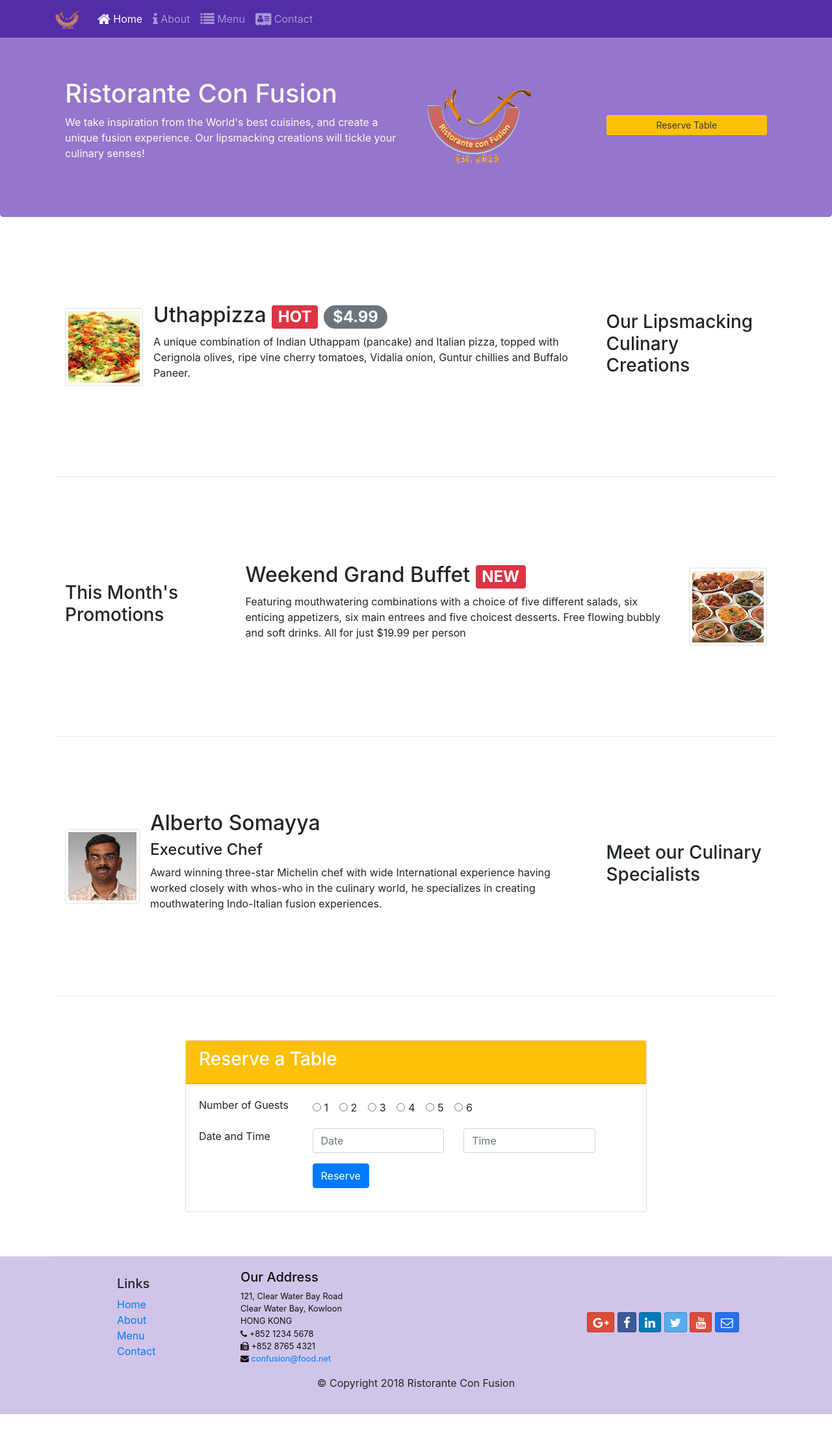
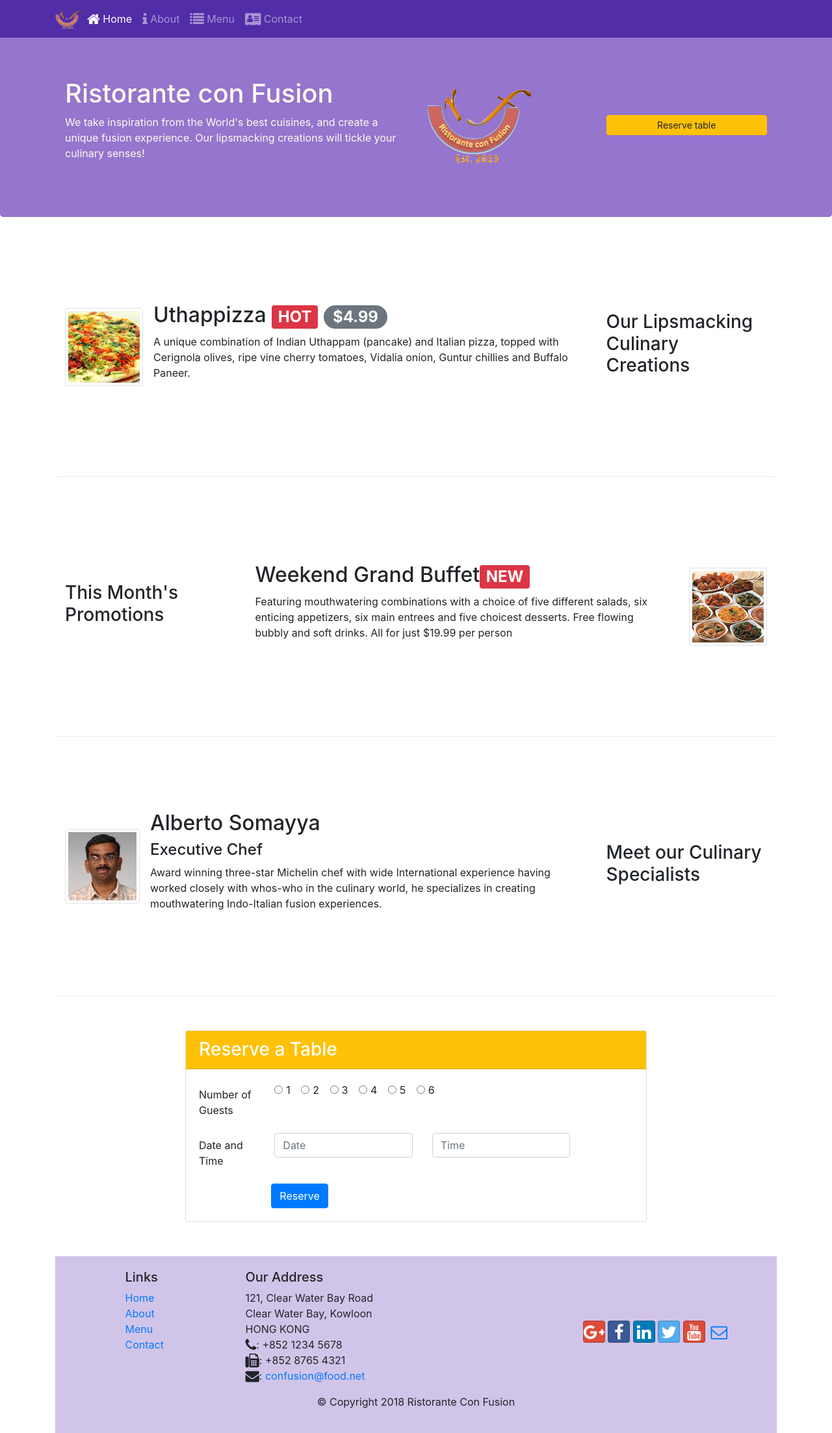
Before and after one commit to ivanseibel/conFusion, a website: page index.html in a window 1280 px wide. Shown: the whole page at 65% size. Before the commit the page ends 2177 px from the top, so only its background shows below. Drawn offline with nearby package versions, Linux system fonts and the light colour scheme.

Commit message:
Assignment 2 - week 2 - some corrections

```diff
--- a/index.html
+++ b/index.html
@@ -2,6 +2,7 @@
 <html lang="en">
 
 <head>
+  <meta name="viewport" content="width=device-width, initial-scale=1, shrink-to-fit=no">
   <!-- Required meta tags always come first -->
   <meta charset="utf-8">
   <meta name="viewport" content="width=device-width, initial-scale=1, shrink-to-fit=no">
@@ -9,70 +10,54 @@
 
   <!-- Bootstrap CSS -->
   <link rel="stylesheet" href="node_modules/bootstrap/dist/css/bootstrap.min.css">
-  <link rel="stylesheet" href="css/styles.css">
   <link rel="stylesheet" href="node_modules/font-awesome/css/font-awesome.min.css">
   <link rel="stylesheet" href="node_modules/bootstrap-social/bootstrap-social.css">
-
+  <link rel="stylesheet" href="css/styles.css">
   <title>Ristorante Con Fusion</title>
 </head>
 
 <body>
-
   <nav class="navbar navbar-dark navbar-expand-sm fixed-top">
-    <div class="container ">
-
+    <div class="container">
       <button class="navbar-toggler" type="button" data-toggle="collapse" data-target="#Navbar">
         <span class="navbar-toggler-icon"></span>
       </button>
-
-      <a href="#" class="navbar-brand">
-        <img src="img/logo.png" alt="Con Fusion Logo" height="30" width="41">
-      </a>
-
-      <div class="collapse navbar-collapse mr-auto" id="Navbar">
-        <ul class="navbar-nav ">
+      <a class="navbar-brand mr-auto" href="#"><img src="img/logo.png" height="30" width="41"></a>
+      <div class="collapse navbar-collapse" id="Navbar">
+        <ul class="navbar-nav mr-auto">
           <li class="nav-item active">
-            <a href="#" class="nav-link">
-              <i class="fa fa-home fa-lg"></i> Home
+            <a class="nav-link" href="#">
+              <span class="fa fa-home fa-lg"></span>
+              Home
             </a>
           </li>
-          <li class="nav-item">
-            <a href="./aboutus.html" class="nav-link">
-              <i class="fa fa-info fa-lg"></i> About
-            </a>
+          <li class="nav-item"><a class="nav-link" href="./aboutus.html"><span class="fa fa-info fa-lg"></span>
+              About</a></li>
+          <li class="nav-item"><a class="nav-link" href="#"><span class="fa fa-list fa-lg"></span> Menu</a>
           </li>
-          <li class="nav-item">
-            <a href="#" class="nav-link">
-              <i class="fa fa-list fa-lg"></i> Menu
-            </a>
-          </li>
-          <li class="nav-item">
-            <a href="./contactus.html" class="nav-link">
-              <i class="fa fa-address-card fa-lg"></i> Contact
-            </a>
-          </li>
+          <li class="nav-item"><a class="nav-link" href="./contactus.html"><span
+                class="fa fa-address-card fa-lg"></span>
+              Contact</a></li>
         </ul>
-
       </div>
-
     </div>
   </nav>
 
   <header class="jumbotron">
     <div class="container">
-      <div class="row row-header align-items-center">
+      <di class="row row-header" v>
         <div class="col-12 col-sm-6">
-          <h1>Ristorante Con Fusion</h1>
+          <h1>Ristorante con Fusion</h1>
           <p>We take inspiration from the World's best cuisines, and create a unique fusion experience. Our
             lipsmacking creations will tickle your culinary senses!</p>
         </div>
         <div class="col-12 col-sm-3 align-self-center">
-          <img src="img/logo.png" alt="Con Fusion Logo" class="img-fluid">
+          <img src="img/logo.png" class="img-fluid">
         </div>
-        <div class="col-12 col-sm-3 align-self-center">
-          <a href="#reservetable" class="btn btn-sm bg-warning col-sm-12 text-dark">
-            Reserve Table
-          </a>
+        <div class="col-12 col-sm-3 d-flex align-items-center">
+          <!-- <button class="btn btn-warning btn-block btn-sm"> -->
+          <a href="#reserveTable" class="btn btn-warning btn-block btn-sm">Reserve table</a>
+          <!-- </button> -->
         </div>
     </div>
     </div>
@@ -80,32 +65,23 @@
 
   <div class="container">
     <div class="row row-content align-items-center">
-
       <div class="col-12 col-sm-4 order-sm-last col-md-3">
         <h3>Our Lipsmacking Culinary Creations</h3>
       </div>
-
-      <div class="col col-sm  order-sm-first  col-md">
-
+      <div class="col col-sm order-sm-first col-md">
         <div class="media">
-
-          <img src="./img/uthappizza.png" class="d-flex mr-3 img-thumbnail align-self-center">
-
-
+          <img class="d-flex mr-3 img-thumbnail align-self-center" src="img/uthappizza.png" alt="Uthappizza">
           <div class="media-body">
-            <h2 class="mt-0">
-              Uthappizza <span class="badge badge-danger">HOT</span> <span
-                class="badge badge-pill badge-secondary">$4.99</span>
-            </h2>
-            <p class="d-none d-sm-block">
-              A unique combination of Indian Uthappam (pancake) and Italian pizza, topped
-              with Cerignola olives,
-              ripe vine cherry tomatoes, Vidalia onion, Guntur chillies and Buffalo Paneer.
-            </p>
+            <h2 class="mt-0">Uthappizza <span class="badge badge-danger">HOT</span> <span
+                class="badge badge-pill badge-secondary">$4.99</span></h2>
+            <p class="d-none d-sm-block">A unique combination of Indian Uthappam (pancake) and
+              Italian pizza, topped with Cerignola olives, ripe vine
+              cherry tomatoes, Vidalia onion, Guntur chillies and
+              Buffalo Paneer.</p>
+          </div>
+        </div>
       </div>
 
-        </div>
-      </div>
     </div>
 
 
@@ -113,40 +89,105 @@
       <div class="col-12 col-sm-4 col-md-3">
         <h3>This Month's Promotions</h3>
       </div>
+
       <div class="col col-sm col-md">
         <div class="media">
+
           <div class="media-body">
-            <h2>Weekend Grand Buffet <span class="badge badge-danger">NEW</span></h2>
-            <p class="d-none d-sm-block">Featuring mouthwatering combinations with a choice of five different
-              salads, six enticing appetizers,
-              six main entrees and five choicest desserts. Free flowing bubbly and soft drinks. All for just
+            <div class="col col-sm col-md">
+              <h2 class="mt-0">Weekend Grand Buffet<span class="badge badge-danger">NEW</span></h2>
+              <p class="d-none d-sm-block">Featuring mouthwatering combinations with a choice of five
+                different salads, six enticing
+                appetizers,
+                six main entrees and five choicest desserts. Free flowing bubbly and soft drinks. All
+                for
+                just
                 $19.99 per person </p>
             </div>
-          <img src="./img/buffet.png" alt="Buffet" class="d-flex ml-3 img-thumbnail align-self-center">
+          </div>
+          <img class="d-flex ml-3 img-thumbnail align-self-center" src="img/buffet.png" alt="Buffet">
+        </div>
+
+      </div>
+    </div>
+
+    <div class="row row-content align-items-center">
+      <div class="col-12 col-sm-4  order-sm-last col-md-3">
+        <h3>Meet our Culinary Specialists</h3>
+      </div>
+      <div class="col col-sm order-sm-first col-md">
+        <div class="media">
+          <img class="d-flex mr-3 img-thumbnail align-self-center" src="img/alberto.png" alt="Alberto Somayya">
+          <div class="media-body">
+            <h2 class="mt-0">Alberto Somayya</h2>
+            <h4>Executive Chef</h4>
+            <p class="d-none d-sm-block">Award winning three-star Michelin chef with wide
+              International experience having worked closely with
+              whos-who in the culinary world, he specializes in
+              creating mouthwatering Indo-Italian fusion experiences.
+            </p>
+          </div>
         </div>
       </div>
     </div>
 
-    <div class="row row-content align-items-center">
-
-      <div class="col-12 col-sm-4 order-sm-last col-md-3">
-        <h3>Meet our Culinary Specialists</h3>
+    <div id="reserveTable" class="row row-content align-items-center">
+      <div class="col-12 col-sm-8 offset-sm-2">
+        <div class="card">
+          <h3 class="card-header bg-warning text-white">Reserve a Table</h3>
+          <div class="card-body">
+            <form>
+              <div class="form-group row">
+                <legend class="col-form-label col-sm-2">Number of Guests</legend>
+                <div class="col-sm-10">
+                  <div class="form-check form-check-inline">
+                    <input class="form-check-input" type="radio" name="numberOfGuests" id="inlineRadio1"
+                      value="Number of Guests">
+                    <label class="form-check-label" for="inlineRadio1">1</label>
+                  </div>
+                  <div class="form-check form-check-inline">
+                    <input class="form-check-input" type="radio" name="numberOfGuests" id="inlineRadio2"
+                      value="Number of Guests">
+                    <label class="form-check-label" for="inlineRadio2">2</label>
+                  </div>
+                  <div class="form-check form-check-inline">
+                    <input class="form-check-input" type="radio" name="numberOfGuests" id="inlineRadio3"
+                      value="Number of Guests">
+                    <label class="form-check-label" for="inlineRadio3">3</label>
+                  </div>
+                  <div class="form-check form-check-inline">
+                    <input class="form-check-input" type="radio" name="numberOfGuests" id="inlineRadio4"
+                      value="Number of Guests">
+                    <label class="form-check-label" for="inlineRadio4">4</label>
+                  </div>
+                  <div class="form-check form-check-inline">
+                    <input class="form-check-input" type="radio" name="numberOfGuests" id="inlineRadio5"
+                      value="Number of Guests">
+                    <label class="form-check-label" for="inlineRadio5">5</label>
+                  </div>
+                  <div class="form-check form-check-inline">
+                    <input class="form-check-input" type="radio" name="numberOfGuests" id="inlineRadio6"
+                      value="Number of Guests">
+                    <label class="form-check-label" for="inlineRadio6">6</label>
+                  </div>
                 </div>
 
-      <div class="col col-sm order-sm-first col-md">
-
-        <div class="media">
-          <img src="./img/alberto.png" class="d-flex mr-3 img-thumbnail align-self-center">
-
-          <div class="media-body">
-            <h2 class="mt-0">Alberto Somayya</h2>
-            <h4>Executive Chef</h4>
-            <p class="d-none d-sm-block">
-              Award winning three-star Michelin chef with wide International experience
-              having worked closely with
-              whos-who in the culinary world, he specializes in creating mouthwatering Indo-Italian fusion
-              experiences.
-            </p>
+              </div>
+              <div class="form-group row">
+                <legend class="col-form-label col-sm-2">Date and Time</legend>
+                <div class="col-sm-10">
+                  <div class="row">
+                    <div class="col-sm-5">
+                      <input class="form-control" type="text" name="date" id="date" placeholder="Date">
+                    </div>
+                    <div class="col-sm-5">
+                      <input class="form-control" type="text" name="time" id="time" placeholder="Time">
+                    </div>
+                  </div>
+                </div>
+              </div>
+              <button type="submit" class="btn btn-primary offset-sm-2">Reserve</button>
+            </form>
           </div>
         </div>
 
@@ -154,80 +195,9 @@
 
     </div>
 
-    <!-- Reservation Form -->
-    <div class="row row-content align-items-center justify-content-center">
-      <div class="col-12 col-sm-8">
-
-        <div class="card">
-
-          <div class="card-header bg-warning text-white">
-            <h3 id="reservetable" class="">Reserve a Table</h3>
-          </div>
-
-          <div class="card-body">
-            <form>
-
-              <div class="form-group row align-items-center">
-                <label for="numguests1" class="col-md-3">Number of Guests</label>
-
-                <div class="col col-md-9 ">
-                  <div class="form-check form-check-inline">
-                    <input type="radio" class="form-check-input" name="numguests" id="numguests1" value="1">
-                    <label for="numguests1" class="form-check-label">1</label>
-                  </div>
-                  <div class="form-check form-check-inline">
-                    <input type="radio" class="form-check-input" name="numguests" id="numguests2" value="2">
-                    <label for="numguests2" class="form-check-label">2</label>
-                  </div>
-                  <div class="form-check form-check-inline">
-                    <input type="radio" class="form-check-input" name="numguests" id="numguests3" value="3">
-                    <label for="numguests3" class="form-check-label">3</label>
-                  </div>
-                  <div class="form-check form-check-inline">
-                    <input type="radio" class="form-check-input" name="numguests" id="numguests4" value="4">
-                    <label for="numguests4" class="form-check-label">4</label>
-                  </div>
-                  <div class="form-check-inline">
-                    <input type="radio" class="form-check-input" name="numguests" id="numguests5" value="5">
-                    <label for="numguests5" class="form-check-label">5</label>
-                  </div>
-                  <div class="form-check-inline">
-                    <input type="radio" class="form-check-input" name="numguests" id="numguests6" value="6">
-                    <label for="numguests6" class="form-check-label">6</label>
-                  </div>
-                </div>
-              </div>
-
-              <div class="form-group row">
-                <label for="date" class="col-md-3">Date and Time</label>
-
-                <div class="col-md-4">
-                  <input type="text" class="form-control" name="date" id="date" placeholder="Date">
-                </div>
-                <div class="col-md-4">
-                  <input type="text" class="form-control" name="time" id="time" placeholder="Time">
-                </div>
-              </div>
-
-              <div class="form-group row">
-                <div class="offset-md-3 col-12 col-md-9">
-                  <button type="submit" class="btn btn-primary">Reserve</button>
-                </div>
-              </div>
-
-            </form>
-          </div>
-
-        </div>
-
-      </div>
-    </div>
-
-  </div>
-
     <footer class="footer">
       <div class="container">
-      <div class="row align-items-center">
+        <div class="row">
           <div class="col-4 offset-1 col-sm-2">
             <h5>Links</h5>
             <ul class="list-unstyled">
@@ -237,37 +207,28 @@
               <li><a href="./contactus.html">Contact</a></li>
             </ul>
           </div>
-        <div class="col-7 col-sm-5 address">
+          <div class="col-7 col-sm-5">
             <h5>Our Address</h5>
             <address>
               121, Clear Water Bay Road<br>
               Clear Water Bay, Kowloon<br>
               HONG KONG<br>
-            <i class="fa fa-phone"></i> +852 1234 5678<br>
-            <i class="fa fa-fax"></i> +852 8765 4321<br>
-            <i class="fa fa-envelope"></i> <a href="mailto:confusion@food.net">confusion@food.net</a>
+              <i class="fa fa-phone fa-lg"></i>: +852 1234 5678<br>
+              <i class="fa fa-fax fa-lg"></i>: +852 8765 4321<br>
+              <i class="fa fa-envelope fa-lg"></i>:
+              <a href="mailto:confusion@food.net">confusion@food.net</a>
             </address>
           </div>
           <div class="col-12 col-sm-4 align-self-center">
             <div class="text-center">
-            <a href="http://google.com/+" class="btn btn-sm btn-google">
-              <i class="fa fa-google-plus fa-lg"></i>
-            </a>
-            <a href="http://www.facebook.com/profile.php?id=" class="btn btn-sm btn-facebook">
-              <i class="fa fa-facebook fa-lg"></i>
-            </a>
-            <a href="http://www.linkedin.com/in/" class="btn btn-sm btn-linkedin">
-              <i class="fa fa-linkedin fa-lg"></i>
-            </a>
-            <a href="http://twitter.com/" class="btn btn-sm btn-twitter">
-              <i class="fa fa-twitter fa-lg"></i>
-            </a>
-            <a href="http://youtube.com/" class="btn btn-sm btn-google">
-              <i class="fa fa-youtube fa-lg"></i>
-            </a>
-            <a href="mailto:" class="btn btn-sm btn-microsoft">
-              <i class="fa fa-envelope-o fa-lg"></i>
-            </a>
+              <a class="btn btn-social-icon btn-google" href="http://google.com/+"><i class="fa fa-google-plus"></i></a>
+              <a class="btn btn-social-icon btn-facebook" href="http://www.facebook.com/profile.php?id="><i
+                  class="fa fa-facebook"></i></a>
+              <a class="btn btn-social-icon btn-linkedin" href="http://www.linkedin.com/in/"><i
+                  class="fa fa-linkedin"></i></a>
+              <a class="btn btn-social-icon btn-twitter" href="http://twitter.com/"><i class="fa fa-twitter"></i></a>
+              <a class="btn btn-social-icon btn-google" href="http://youtube.com/"><i class="fa fa-youtube"></i></a>
+              <a class="btn btn-social-icon" href="mailto:"><i class="fa fa-envelope-o"></i></a>
             </div>
           </div>
         </div>
```
Also changed, not shown: my_index.html (added, +297 -0 lines). Lines whose indentation alone changed are shown as unchanged.
